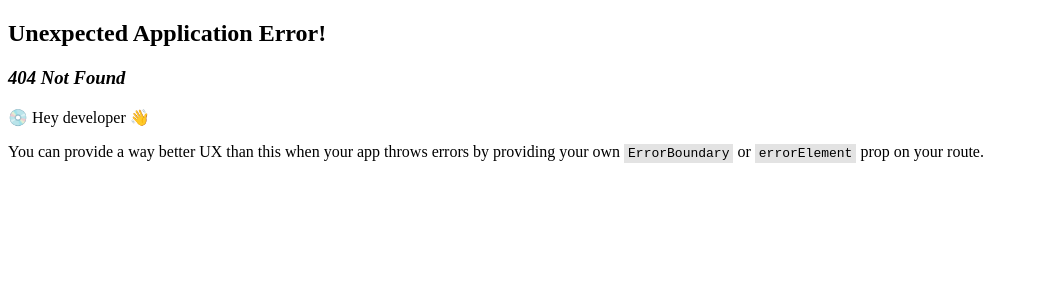
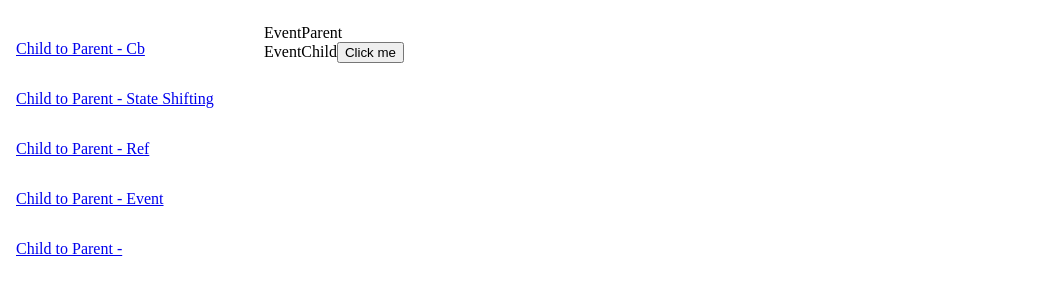
Before and after one commit to cellu-selva/react-basic, a React (Vite) app: page /child-parent-event in a window 1280 px wide. Before the commit this address had no page. Shown: the top 300 px of the page, without its empty margins (0-1039 px from the left). Built offline with nearby package versions, Linux system fonts and the light colour scheme.

Commit message:
Passing data from child to parent using Events

```diff
--- /dev/null
+++ b/src/Component/ChildParentDataExchange/Events/EventChild.jsx
@@ -0,0 +1,17 @@
+import React from 'react'
+
+const EventChild = () => {
+  return (
+    <div>
+        EventChild
+        <button type="button" onClick={()=> {
+            const event = new CustomEvent('event-from-child', {
+                detail: "selva"
+            })
+            window.dispatchEvent(event);
+        }}>Click me</button>
+        </div>
+  )
+}
+
+export default EventChild
--- /dev/null
+++ b/src/Component/ChildParentDataExchange/Events/EventParent.jsx
@@ -0,0 +1,19 @@
+import React from 'react'
+import PropTypes from 'prop-types'
+import EventChild from './EventChild';
+
+const EventParent = props => {
+  window.addEventListener('event-from-child', (event) => {
+    console.log(event.detail);
+  })
+  return (
+    <div>
+        EventParent
+    <EventChild></EventChild>
+    </div>
+  )
+}
+
+EventParent.propTypes = {}
+
+export default EventParent
--- a/src/Pages/Dashboard/Dashboard.jsx
+++ b/src/Pages/Dashboard/Dashboard.jsx
@@ -10,7 +10,7 @@ const Dashboard = () => {
         <Sidebar/>
       </div>
       <div className="dashboard-content">
-        Dashboard
+        {/* Dashboard */}
         <Outlet/>
       </div>
     </div>
--- a/src/Pages/Sidebar/Sidebar.jsx
+++ b/src/Pages/Sidebar/Sidebar.jsx
@@ -23,8 +23,8 @@ const Sidebar = () => {
                 </NavLink>
             </li>
             <li className='menu-item'>
-                <NavLink to="">
-                Child to Parent -
+                <NavLink to="child-parent-event">
+                Child to Parent - Event
                 </NavLink>
             </li>
             <li className='menu-item'>
--- a/src/main-route.js
+++ b/src/main-route.js
@@ -3,6 +3,7 @@ import Dashboard from "./Pages/Dashboard/Dashboard";
 import CbParent from "./Component/ChildParentDataExchange/callback/CbParent.jsx";
 import StateParent from "./Component/ChildParentDataExchange/StateShifting/StateParent.jsx";
 import RefParent from "./Component/ChildParentDataExchange/Ref/RefParent.jsx";
+import EventParent from "./Component/ChildParentDataExchange/Events/EventParent.jsx";
 
 export const routes = createBrowserRouter([
   {
@@ -21,6 +22,10 @@ export const routes = createBrowserRouter([
         path: "child-parent-ref",
         Component: RefParent,
       },
+      {
+        path: "child-parent-event",
+        Component: EventParent,
+      },
     ],
   },
 ]);
```
